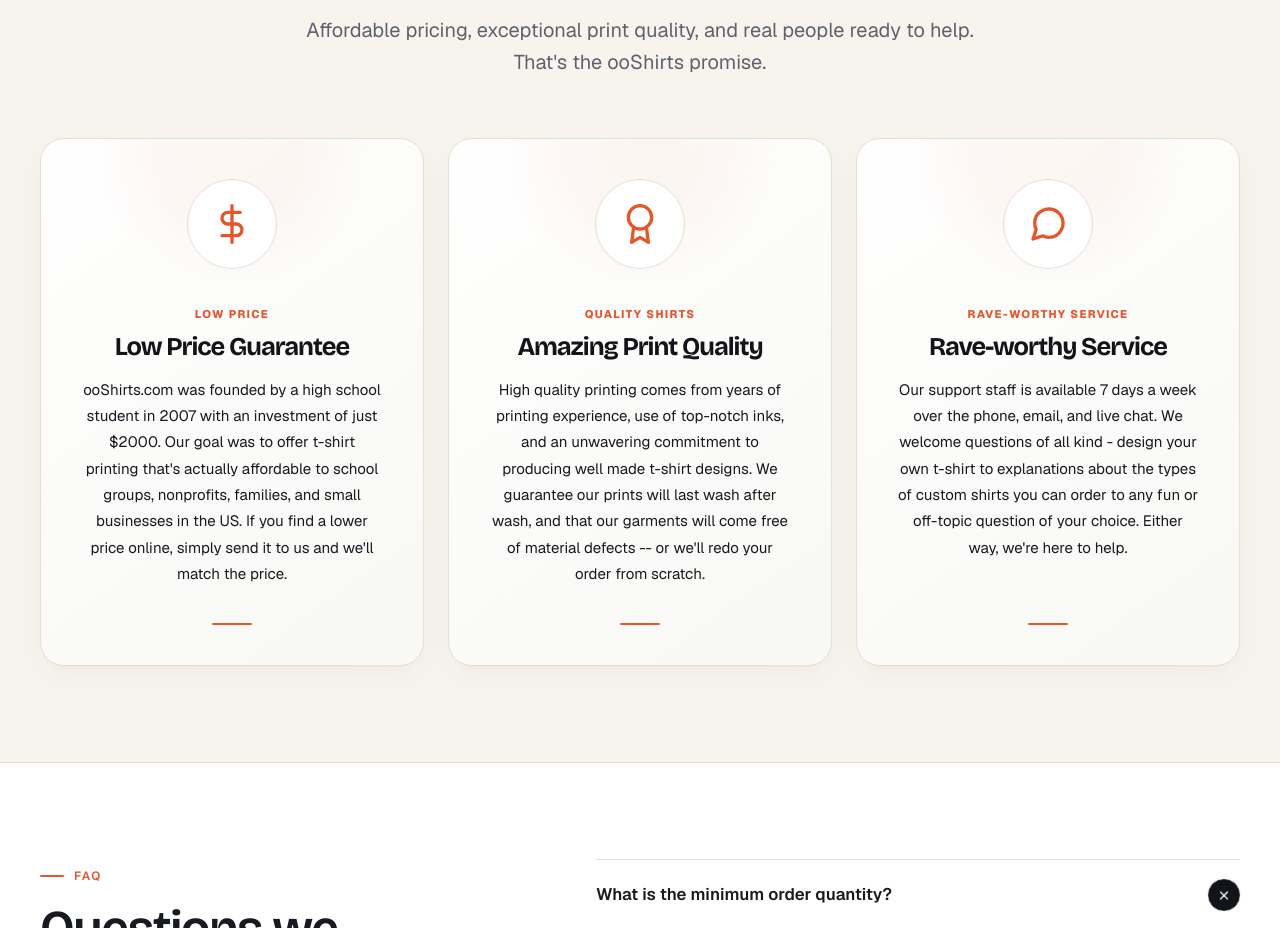
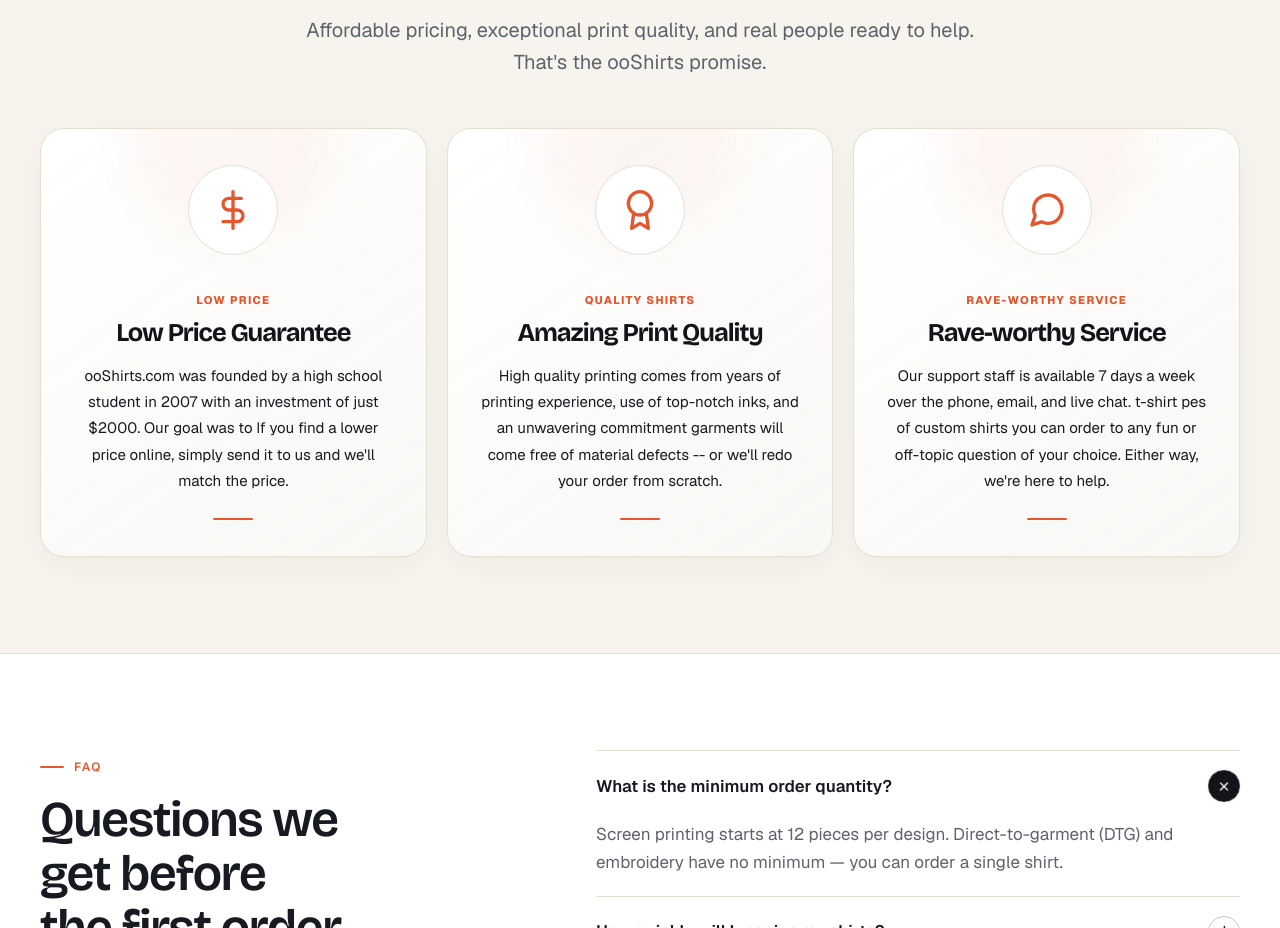
Before and after one commit to mainuddin-sani/oshirts, a Next.js app: page / in a window 1280 px wide. Shown: the part 5220-6148 px from the top of the page. Built offline with nearby package versions, Linux system fonts and the light colour scheme.

Commit message:
our promise section completed

```diff
--- a/src/components/home/HowItWorks/HowItWorks.js
+++ b/src/components/home/HowItWorks/HowItWorks.js
@@ -11,19 +11,19 @@
   {
     eyebrow: "Low price",
     title: "Low Price Guarantee",
-    text: "ooShirts.com was founded by a high school student in 2007 with an investment of just $2000. Our goal was to offer t-shirt printing that's actually affordable to school groups, nonprofits, families, and small businesses in the US. If you find a lower price online, simply send it to us and we'll match the price.",
+    text: "ooShirts.com was founded by a high school student in 2007 with an investment of just $2000. Our goal was to If you find a lower price online, simply send it to us and we'll match the price.",
     icon: FiDollarSign,
   },
   {
     eyebrow: "Quality shirts",
     title: "Amazing Print Quality",
-    text: "High quality printing comes from years of printing experience, use of top-notch inks, and an unwavering commitment to producing well made t-shirt designs. We guarantee our prints will last wash after wash, and that our garments will come free of material defects -- or we'll redo your order from scratch.",
+    text: "High quality printing comes from years of printing experience, use of top-notch inks, and an unwavering commitment garments will come free of material defects -- or we'll redo your order from scratch.",
     icon: FiAward,
   },
   {
     eyebrow: "Rave-worthy service",
     title: "Rave-worthy Service",
-    text: "Our support staff is available 7 days a week over the phone, email, and live chat. We welcome questions of all kind - design your own t-shirt to explanations about the types of custom shirts you can order to any fun or off-topic question of your choice. Either way, we're here to help.",
+    text: "Our support staff is available 7 days a week over the phone, email, and live chat. t-shirt pes of custom shirts you can order to any fun or off-topic question of your choice. Either way, we're here to help.",
     icon: FiMessageCircle,
   },
 ];
--- a/src/components/home/HowItWorks/HowItWorks.module.css
+++ b/src/components/home/HowItWorks/HowItWorks.module.css
@@ -80,7 +80,8 @@
 .promiseGrid {
   display: grid;
   gap: 1rem;
-  margin-top: clamp(2.75rem, 5vw, 3.75rem);
+  grid-template-columns: repeat(2, 1fr);
+  /* margin-top: clamp(2.75rem, 5vw, 3.75rem); */
 }
 
 /* --------------------------------
@@ -91,14 +92,10 @@
   position: relative;
   isolation: isolate;
   overflow: hidden;
-
   display: flex;
   flex-direction: column;
   align-items: center;
-
-  min-height: 100%;
-  padding: clamp(2rem, 3.5vw, 2.75rem) clamp(1.5rem, 3vw, 2.25rem);
-
+  padding: clamp(2rem, 3.5vw, 2.25rem) clamp(1.5rem, 3vw, 2rem);
   border: 1px solid var(--ic-border);
   border-radius: 1.5rem;
 
@@ -253,18 +250,12 @@
 
 .accent {
   display: block;
-
   width: 2.5rem;
   height: 2px;
-
-  margin-top: 2rem;
-
+  margin-top: 24px;
   border-radius: 999px;
-
   background: var(--ic-accent);
-
-  transition:
-    width 450ms var(--ic-ease);
+  transition: width 450ms var(--ic-ease);
 }
 
 .promise:hover .accent {
@@ -299,33 +290,12 @@
     grid-column: auto;
   }
 
-  .promise {
-    min-height: 31rem;
-  }
-
   .content p {
     font-size: 0.94rem;
   }
 }
 
-/* --------------------------------
-   Large Screens
---------------------------------- */
 
-@media (min-width: 1280px) {
-  .promiseGrid {
-    gap: 1.5rem;
-  }
-
-  .promise {
-    padding: 2.5rem;
-    min-height: 33rem;
-  }
-}
-
-/* --------------------------------
-   Mobile
---------------------------------- */
 
 @media (max-width: 639px) {
   .emblem {
@@ -346,9 +316,7 @@
   }
 }
 
-/* --------------------------------
-   Accessibility
---------------------------------- */
+
 
 @media (prefers-reduced-motion: reduce) {
 
```
